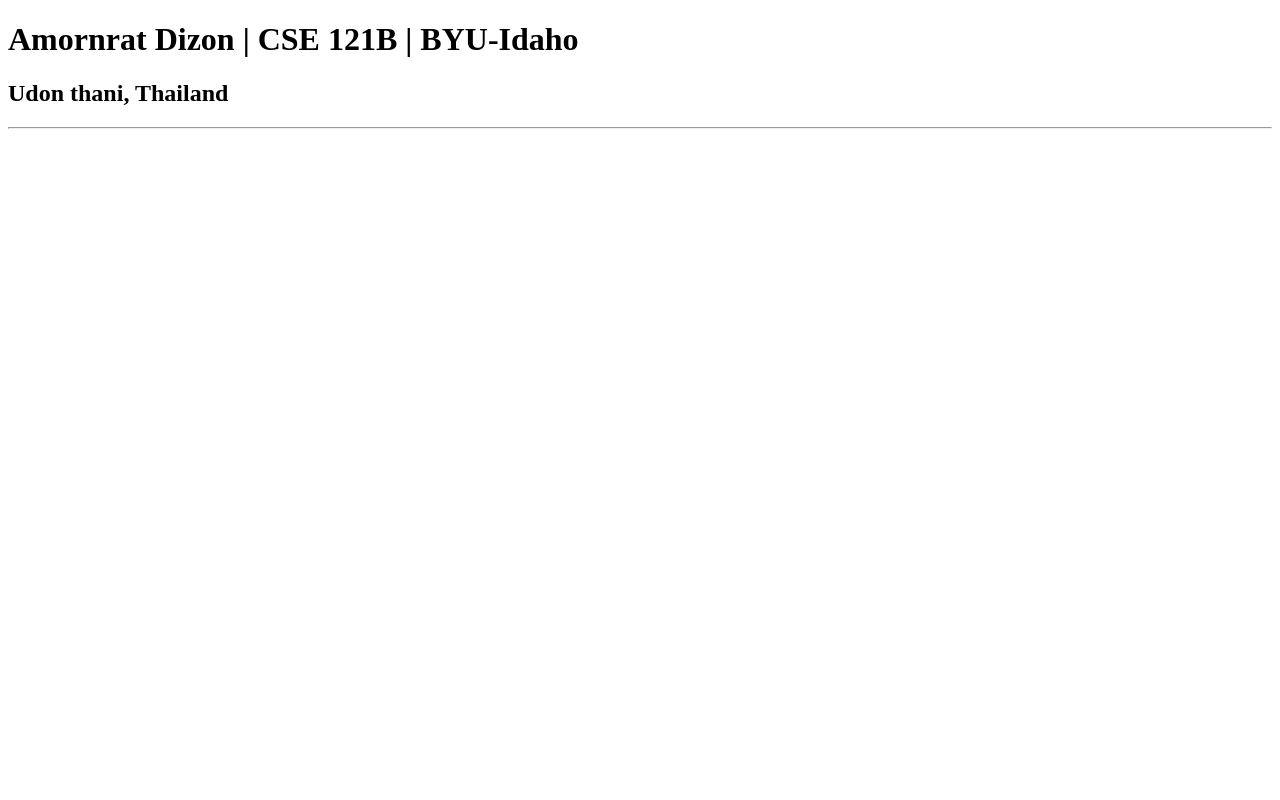
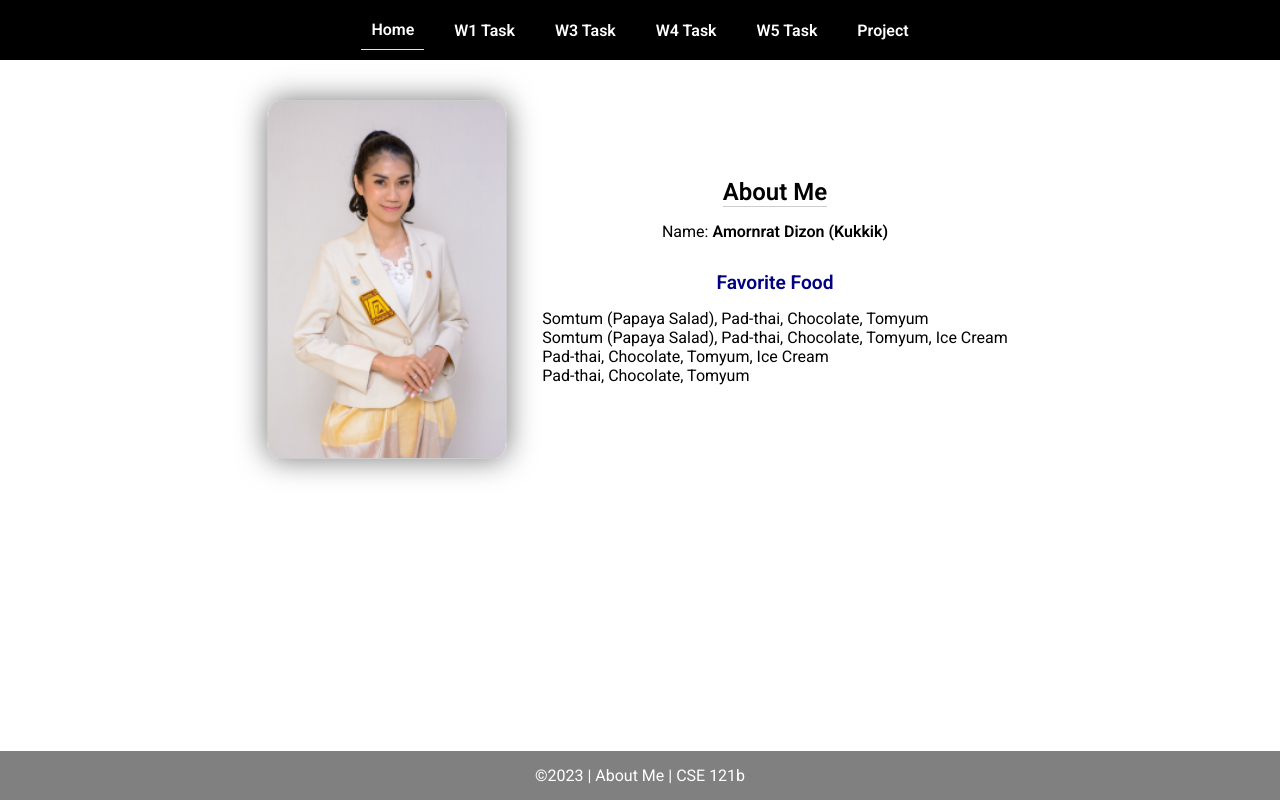
Before and after one commit to KukkikD/cse121b, a plain HTML site: page index.html in a window 1280 px wide. Drawn offline with Linux system fonts and the light colour scheme.

Commit message:
added w02-task

```diff
--- a/index.html
+++ b/index.html
@@ -1,14 +1,45 @@
 <!DOCTYPE html>
 <html lang="en">
+
 <head>
-    <meta charset="UTF-8">
-    <meta http-equiv="X-UA-Compatible" content="IE=edge">
-    <meta name="viewport" content="width=device-width, initial-scale=1.0">
-    <title>Amornrat Dizon | CSE 121B | BYU-Idaho</title>
+  <meta charset="UTF-8">
+  <meta name="viewport" content="width=device-width, initial-scale=1.0">
+  <title>About Me | CSE 121b | W02: Programming Tasks</title>
+  <link rel="preconnect" href="https://fonts.googleapis.com">
+  <link rel="preconnect" href="https://fonts.gstatic.com" crossorigin>
+  <link href="https://fonts.googleapis.com/css2?family=Roboto:wght@400;600&display=swap"
+    rel="stylesheet">
+  <link rel="stylesheet" href="styles/main.css">
 </head>
+
 <body>
-   <h1>Amornrat Dizon | CSE 121B | BYU-Idaho</h1>
-   <h2>Udon thani, Thailand</h2>
-   <hr>
+  <nav>
+    <ul id="menu">
+      <li><a id="toggleMenu">&equiv;</a></li>
+      <li><a href="index.html" class="active">Home</a></li>
+      <li><a href="w01-task.html">W1 Task</a></li>
+      <li><a href="w03-task.html">W3 Task</a></li>
+      <li><a href="w04-task.html">W4 Task</a></li>
+      <li><a href="w05-task.html">W5 Task</a></li>
+      <li><a href="project.html">Project</a></li>
+    </ul>
+  </nav>
+  <main id="home">
+    <picture>
+      <img src="images/zonta_kk.png" alt="My Image">
+    </picture>
+    <section>
+      <h1>About Me</h1>
+      <div class="info">Name: <span id="name"></span></div>
+      <h2>Favorite Food</h2>
+      <div class="block" id="food"></div>
+    </section>
+  </main>
+  <footer>
+    &copy;<span id="year"></span> | About Me | CSE 121b
+  </footer>
+  <script src="scripts/main.js"></script>
+  <script src="scripts/w02-task.js"></script>
 </body>
+
 </html>
--- /dev/null
+++ b/scripts/main.js
@@ -0,0 +1,9 @@
+// copyright year
+document.querySelector('#year').textContent = new Date().getFullYear();
+
+// toggle menu in small view
+const toggleMenu = () => {
+    document.querySelector('#menu').classList.toggle('open');
+}
+
+document.querySelector('#toggleMenu').addEventListener('click', toggleMenu);
--- /dev/null
+++ b/scripts/w02-task.js
@@ -0,0 +1,76 @@
+/* W02-Task - Profile Home Page */
+
+/* Step 1 - Setup type tasks - no code required */
+
+/* Step 2 - Variables */
+
+// Declare and instantiate a variable to hold my name
+const fullName = 'Amornrat Dizon (Kukkik)';
+
+// Declare and instantiate a variable to hold the current year
+const currentYear = 2023;
+
+// Declare and instantiate a variable to hold the file path and name of the image
+const profilePicture = 'images/zonta_kk.png';
+
+/* Step 3 - Element Variables */
+
+// Use the document.getElementById() method to get the HTML element with the name
+const nameElement = document.getElementById('name');
+
+// Use the document.getElementById() method to get the HTML element with the id of food
+const foodElement = document.getElementById('food');
+
+// Use the document.querySelector() method to get the element with the id of "year"
+const yearElement = document.querySelector('#year');
+
+// To get the profile image element, you can use the document.querySelector() method with a class or other attributes.
+const imageElement = document.querySelector('#home picture img');
+
+/* Step 4 - Adding Content */
+
+// Assign the nameElement's innerHTML property the fullName variable value surrounded by <strong> tags using a template literal
+nameElement.innerHTML = `<strong>${fullName}</strong>`;
+
+// Use the textContent property to set the value of the element to the value of the variable currentYear
+yearElement.textContent = currentYear;
+
+// Use the setAttribute method to set the src property of the image element to the file path variable
+imageElement.setAttribute('src', profilePicture);
+
+// Use the setAttribute method to set the alt property of the image element with a template literal
+imageElement.setAttribute('alt', `Profile image of ${fullName}`);
+
+
+/* Step 5 - Array */
+
+// Declare an array variable to hold your favorite foods
+const favoriteFoods = ['Somtum (Papaya Salad)', 'Pad-thai', 'Chocolate', 'Tomyum'];
+
+// Modify the HTML element with the id of food to display your favorite foods array
+foodElement.innerHTML = favoriteFoods.join(', '); // (', ') in the same line, if ('<br>') will show the line break
+
+// Declare and instantiate a variable to hold another single favorite food item
+const newFavoriteFood = 'Ice Cream';
+
+// Add the value stored in this new variable to your favorite food array using push()
+favoriteFoods.push(newFavoriteFood);
+
+// Append the new array values onto the displayed content of the HTML element with the id of food
+foodElement.innerHTML += `<br>${favoriteFoods.join(', ')}`;  // (', ') in the same line, if ('<br>') will show the line break
+
+// Remove the first element in the favorite food array using shift()
+favoriteFoods.shift();
+
+// Append the array output showing the modified array, using a line break
+foodElement.innerHTML += `<br>${favoriteFoods.join(', ')}`; // (', ') in the same line, if ('<br>') will show the line break
+
+// Remove the last element in the favorite food array using pop()
+favoriteFoods.pop();
+
+// Append the array output with this final modified favorite foods array
+foodElement.innerHTML += `<br>${favoriteFoods.join(', ')}`; // (', ') in the same line, if ('<br>') will show the line break
+
+
+//debugging
+console.log('Favorite Foods:', favoriteFoods);
--- /dev/null
+++ b/styles/main.css
@@ -0,0 +1,157 @@
+/* Universal Selector */
+* {
+    margin: 0;
+    padding: 0;
+    box-sizing: border-box;
+}
+
+/* HTML Selectors */
+body {
+    font-family: 'Roboto', Helvetica, sans-serif;
+}
+
+nav {
+    background-color: black;
+    width: 100%;
+    position: fixed;
+    top: 0;
+}
+
+nav ul {
+    display: flex;
+    flex-direction: column;
+    align-items: center;
+    max-width: fit-content;
+    margin: 0 auto;
+}
+
+nav ul li {
+    flex: 1 1 auto;
+}
+
+nav ul li:first-child {
+    display: block;
+    font-size: 2rem;
+}
+
+nav ul li:first-child a {
+    padding: 1px 10px;
+}
+
+nav ul li {
+    display: none;
+    list-style: none;
+    margin: 10px;
+}
+
+nav ul li a {
+    display: block;
+    padding: 10px;
+    text-decoration: none;
+    font-weight: 600;
+    color: white;
+    text-align: center;
+}
+
+nav ul li a:hover {
+    background-color: #efefef;
+    color: black;
+}
+
+h1, h2 {
+    text-align: center;
+    margin-bottom: 15px;
+
+}
+
+h1 {
+border-bottom: 1px solid #ccc;
+}
+
+h2 {
+    font-size: 1.2rem;
+    color: navy;
+    text-align: center;
+    margin-top: 30px;
+}
+
+main {
+    margin-top: 125px;
+    display: grid;
+    grid-template-columns: 1fr;
+    grid-gap: 20px;
+    align-items: center;
+    justify-content: center;
+}
+
+picture {
+    margin: 0 auto;
+}
+
+picture img {
+    width: 240px;
+    height: auto;
+    border-radius: 5%;
+    border: 1px solid #ccc;
+    box-shadow: 0 0 30px #777;
+}
+
+section {
+    display: flex;
+    flex-direction: column;
+    align-items: center;
+    margin: 10px
+}
+
+label {
+    margin: 15px 0;
+}
+
+footer {
+    background-color: gray;
+    color: white;
+    padding: 15px;
+    text-align: center;
+    width: 100%;
+    position: fixed;
+    bottom: 0;
+}
+
+/* Class Selectors */
+.active {
+    border-bottom: 1px solid yellow;
+}
+
+.open li {
+    display: block;
+}
+
+.block {
+    display: block;
+}
+
+/* ID Selectors */
+
+/* Media Queries */
+@media only screen and (min-width: 32.5em) {
+    nav ul {
+        flex-direction: row;
+    }
+
+    nav ul li:first-child {
+        display: none;
+    }
+
+    nav ul li {
+        display: block;
+    }
+
+    main {
+        margin: 100px auto 20px;
+        grid-template-columns: 250px 1fr;
+        max-width: -moz-fit-content;
+        max-width: fit-content;
+
+    }
+
+}
```
Also changed, not shown: index-old.html (added, +14 -0 lines), images/placeholder.png (added), images/zonta_kk.png (added), w01-task.html (renamed from w01-task/w01-task.html), w01-task.js (renamed from w01-task/w01-task.js).
